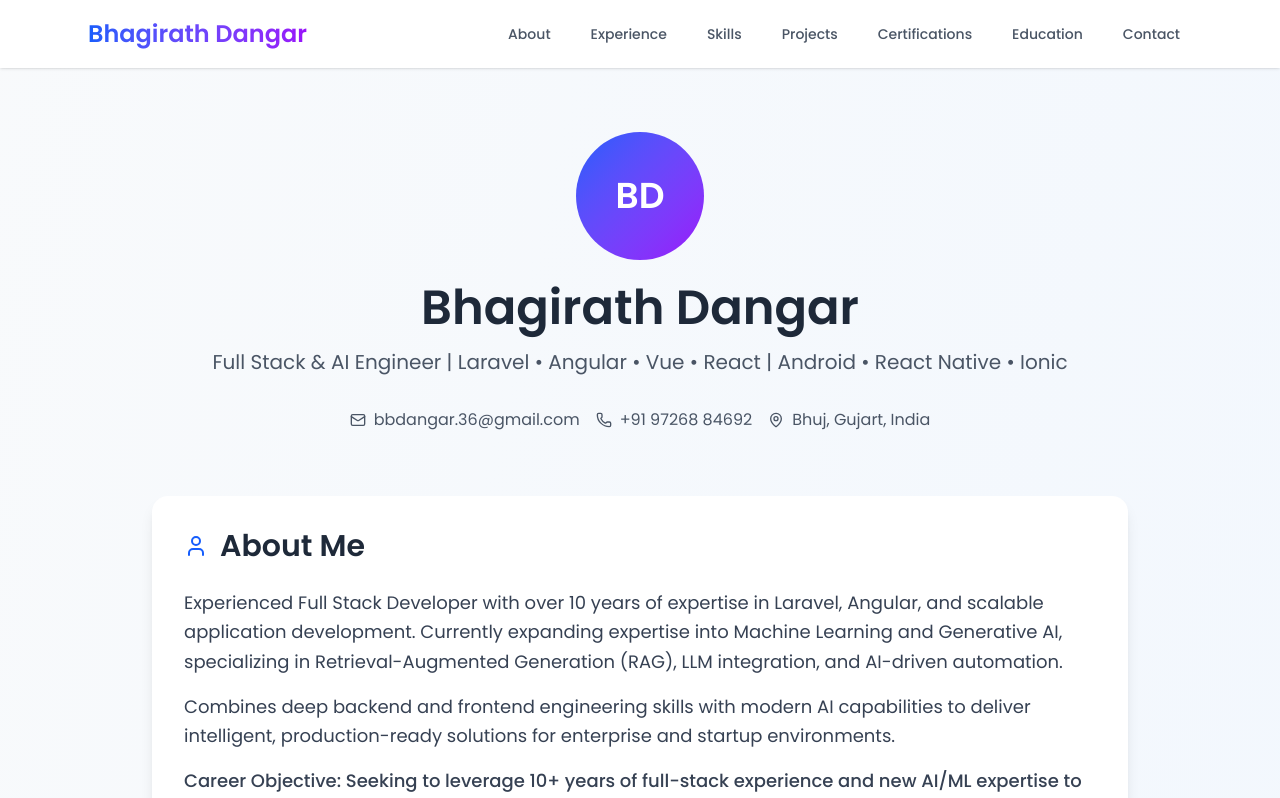
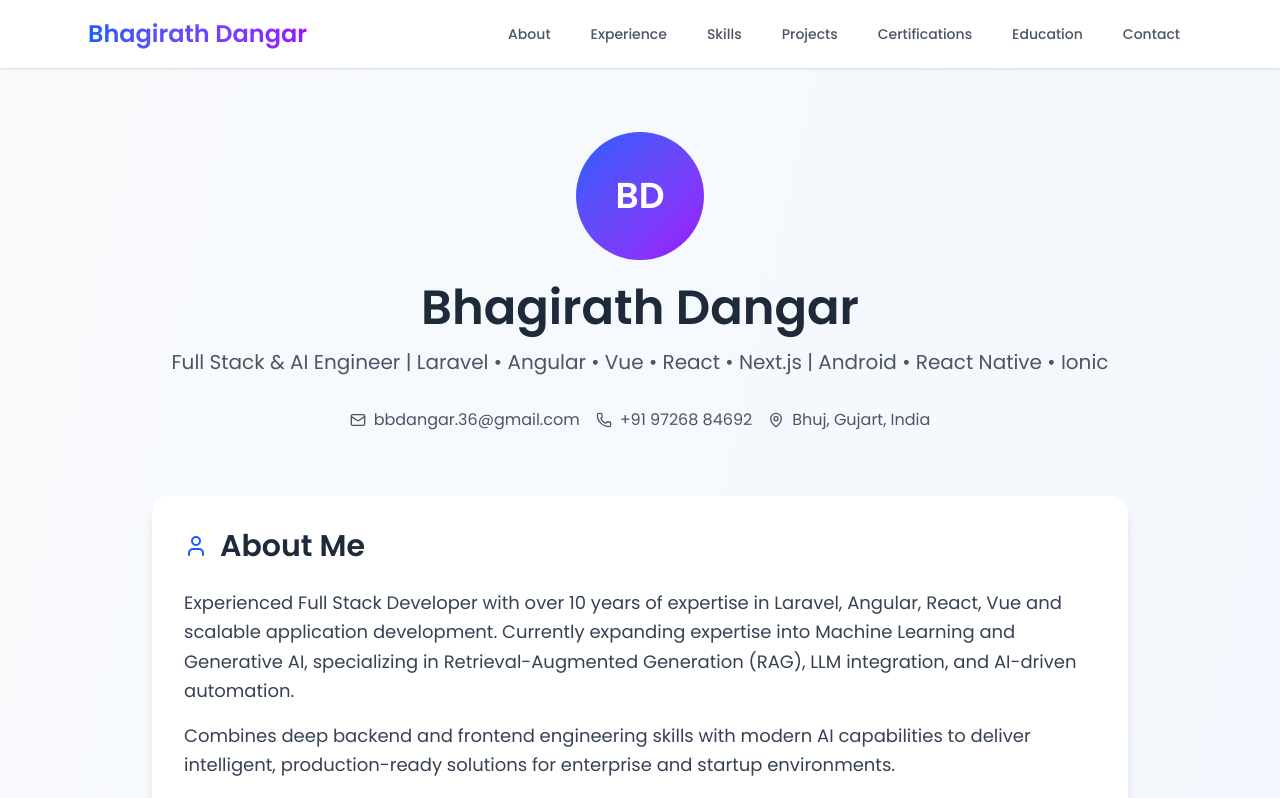
Before and after one commit to bbdangar/portfolio-ai-assistant, a Next.js app in the folder frontend/: page / in a window 1280 px wide. Shown: the top 798 px of the page. Built offline with nearby package versions, Linux system fonts and the light colour scheme.

Commit message:
analytics added

```diff
--- a/frontend/package.json
+++ b/frontend/package.json
@@ -9,6 +9,7 @@
     "lint": "eslint"
   },
   "dependencies": {
+    "@vercel/analytics": "^1.6.1",
     "lucide-react": "^0.556.0",
     "next": "16.0.8",
     "react": "19.2.1",
--- a/frontend/src/app/layout.tsx
+++ b/frontend/src/app/layout.tsx
@@ -1,6 +1,7 @@
 import type { Metadata } from "next";
 import { Poppins } from "next/font/google";
 import "./globals.css";
+import { Analytics } from "@vercel/analytics/next";
 
 const poppins = Poppins({
   subsets: ["latin"],
@@ -23,6 +24,7 @@ export default function RootLayout({
         className={`${poppins.className} antialiased`}
       >
         {children}
+        <Analytics />
       </body>
     </html>
   );
--- a/frontend/src/data/personal-information.json
+++ b/frontend/src/data/personal-information.json
@@ -1,12 +1,12 @@
 {
     "name" : "Bhagirath Dangar",
     "initials" : "BD",
-    "tagline" : "Full Stack & AI Engineer | Laravel • Angular • Vue • React | Android • React Native • Ionic",
+    "tagline" : "Full Stack & AI Engineer | Laravel • Angular • Vue • React • Next.js  | Android • React Native • Ionic",
     "email": "bbdangar.36@gmail.com",
     "mobile": "+91 97268 84692",
     "location": "Bhuj, Gujart, India",
     "about": [
-        "Experienced Full Stack Developer with over 10 years of expertise in Laravel, Angular, and scalable application development. Currently expanding expertise into Machine Learning and Generative AI, specializing in Retrieval-Augmented Generation (RAG), LLM integration, and AI-driven automation.",
+        "Experienced Full Stack Developer with over 10 years of expertise in Laravel, Angular, React, Vue and scalable application development. Currently expanding expertise into Machine Learning and Generative AI, specializing in Retrieval-Augmented Generation (RAG), LLM integration, and AI-driven automation.",
         "Combines deep backend and frontend engineering skills with modern AI capabilities to deliver intelligent, production-ready solutions for enterprise and startup environments."
     ],
     "career_objective": "Seeking to leverage 10+ years of full-stack experience and new AI/ML expertise to build intelligent, data-driven applications and contribute to enterprise AI initiatives."
```
Also changed, not shown: 1 other file (tests, documents, lock files or other folders).
